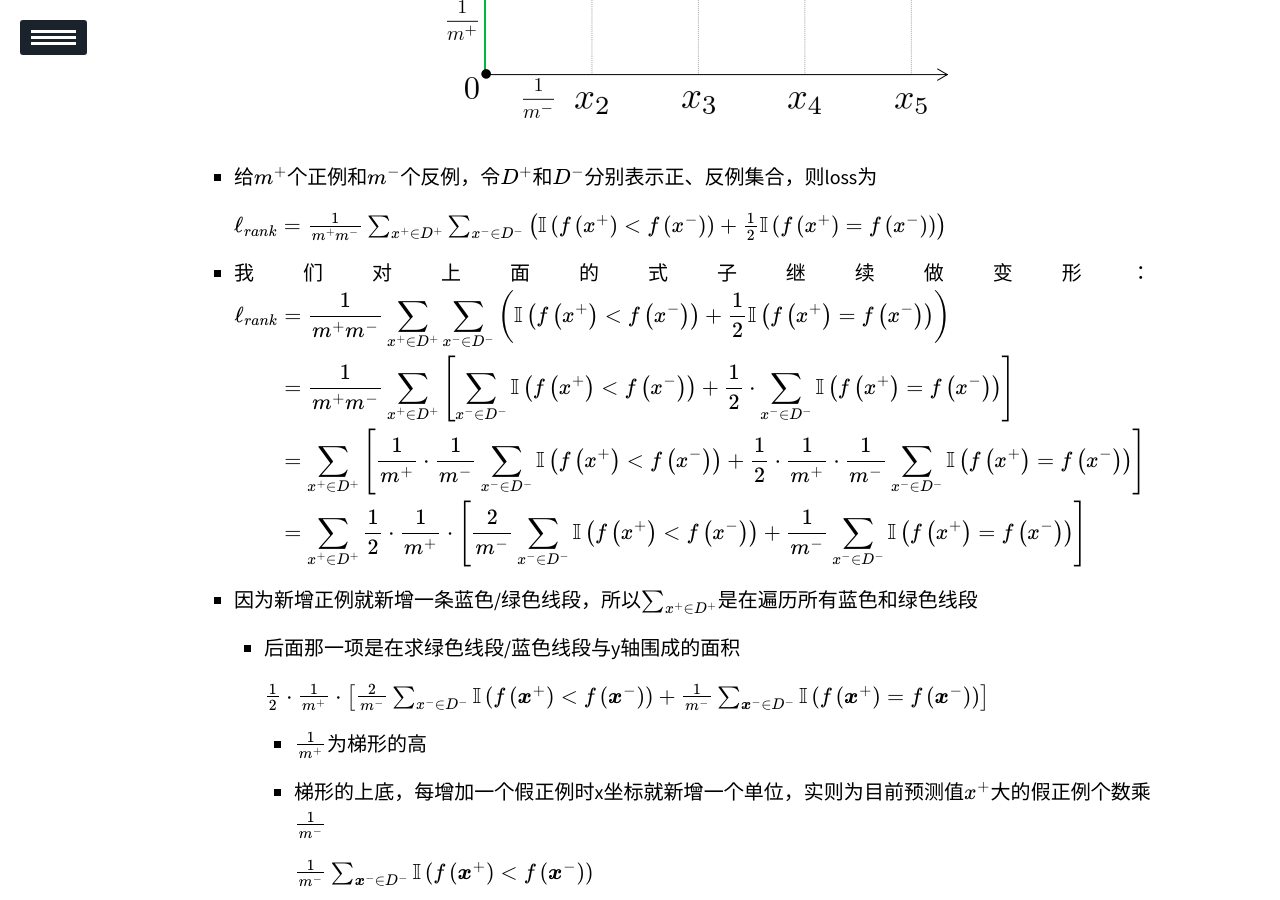
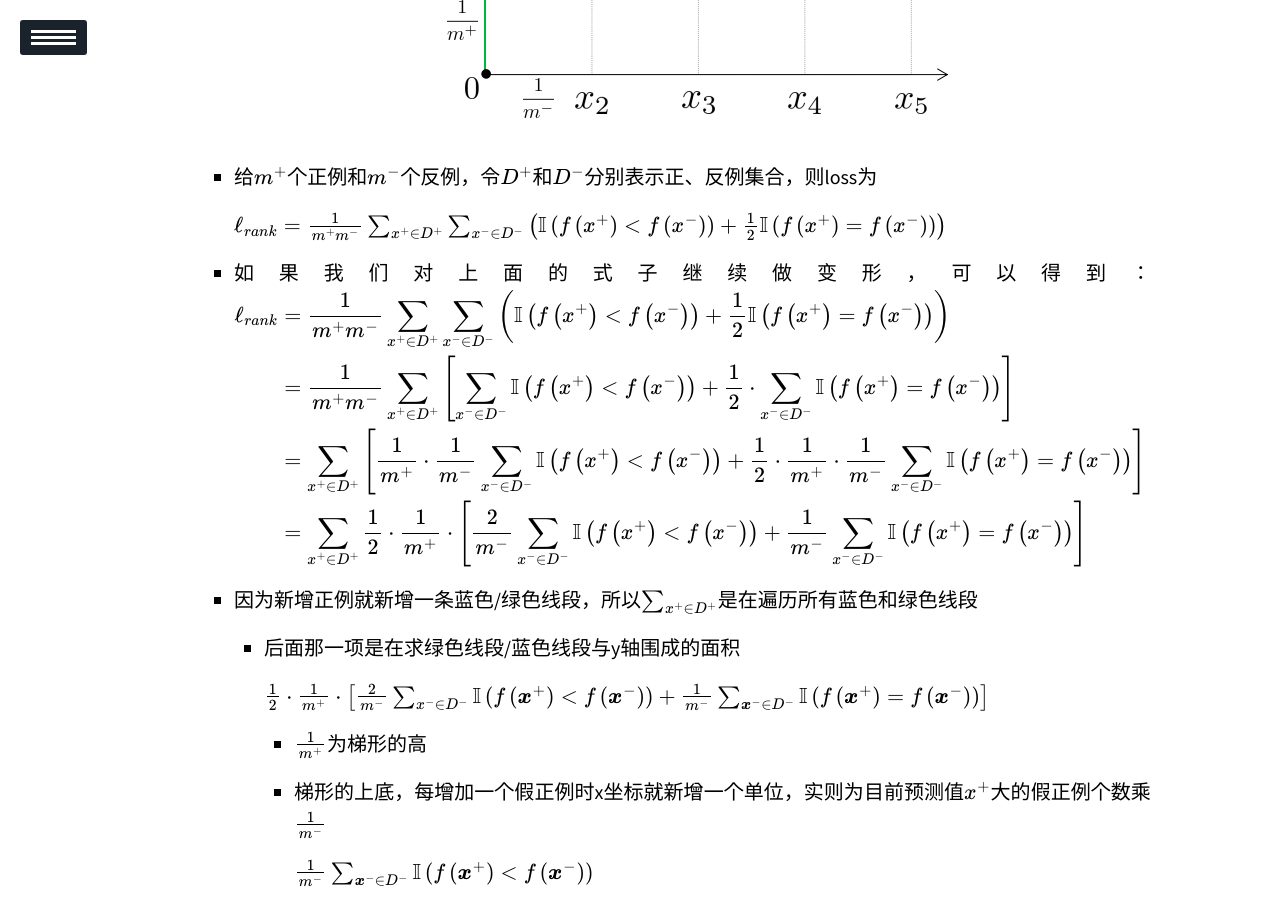
Before and after one commit to WangXiCindy/wangxicindy.github.io, a Jekyll site: the page built from _posts/2020-9-26-机器学习笔记.md, in a window 1280 px wide and 900 px high, scrolled down 12096 px. Built offline with Jekyll 4.4.1, drawn with Linux system fonts in a browser that asks for light colours; our own code applies the rules of GitHub Pages for plain Markdown files; formulas are drawn with MathJax 3; a script that is not in the unit is left out.

Commit message:
Update 2020-9-26-机器学习笔记.md

```diff
--- a/_posts/2020-9-26-机器学习笔记.md
+++ b/_posts/2020-9-26-机器学习笔记.md
@@ -395,7 +395,7 @@
 
         $\ell _ {r a n k}=\frac{1}{m^{+} m^{-}} \sum _ {x^{+} \in D^{+}} \sum _ {x^{-} \in D^{-}}\left(\mathbb{I}\left(f\left(x^{+}\right)<f\left(x^{-}\right)\right)+\frac{1}{2} \mathbb{I}\left(f\left(x^{+}\right)=f\left(x^{-}\right)\right)\right)$
 
-      - 我们对上面的式子继续做变形：$$\begin{aligned} \ell _ {rank} &=\frac{1}{m^{+} m^{-}} \sum _ {x^{+} \in D^{+}} \sum _ {x^{-} \in D^{-}}\left(\mathbb{I}\left(f\left(x^{+}\right)<f\left(x^{-}\right)\right)+\frac{1}{2} \mathbb{I}\left(f\left(x^{+}\right)=f\left(x^{-}\right)\right)\right)  \\  &=\frac{1}{m^{+} m^{-}} \sum _ {x^{+} \in D^{+}}\left[\sum _ {x^{-} \in D^{-}} \mathbb{I}\left(f\left(x^{+}\right)<f\left(x^{-}\right)\right)+\frac{1}{2} \cdot \sum _ {x^{-} \in D^{-}} \mathbb{I}\left(f\left(x^{+}\right)=f\left(x^{-}\right)\right)\right]  \\ &=\sum _ {x^{+} \in D^{+}}\left[\frac{1}{m^{+}} \cdot \frac{1}{m^{-}} \sum _ {x^{-} \in D^{-}} \mathbb{I}\left(f\left(x^{+}\right)<f\left(x^{-}\right)\right)+\frac{1}{2} \cdot \frac{1}{m^{+}} \cdot \frac{1}{m^{-}} \sum _ {x^{-} \in D^{-}} \mathbb{I}\left(f\left(x^{+}\right)=f\left(x^{-}\right)\right)\right]  \\ &=\sum _ {x^{+} \in D^{+}} \frac{1}{2} \cdot \frac{1}{m^{+}} \cdot\left[\frac{2}{m^{-}} \sum _ {x^{-} \in D^{-}} \mathbb{I}\left(f\left(x^{+}\right)<f\left(x^{-}\right)\right)+\frac{1}{m^{-}} \sum _ {x^{-} \in D^{-}} \mathbb{I}\left(f\left(x^{+}\right)=f\left(x^{-}\right)\right)\right]
+      - 如果我们对上面的式子继续做变形，可以得到：$$\begin{aligned} \ell _ {rank} &=\frac{1}{m^{+} m^{-}} \sum _ {x^{+} \in D^{+}} \sum _ {x^{-} \in D^{-}}\left(\mathbb{I}\left(f\left(x^{+}\right)<f\left(x^{-}\right)\right)+\frac{1}{2} \mathbb{I}\left(f\left(x^{+}\right)=f\left(x^{-}\right)\right)\right)  \\  &=\frac{1}{m^{+} m^{-}} \sum _ {x^{+} \in D^{+}}\left[\sum _ {x^{-} \in D^{-}} \mathbb{I}\left(f\left(x^{+}\right)<f\left(x^{-}\right)\right)+\frac{1}{2} \cdot \sum _ {x^{-} \in D^{-}} \mathbb{I}\left(f\left(x^{+}\right)=f\left(x^{-}\right)\right)\right]  \\ &=\sum _ {x^{+} \in D^{+}}\left[\frac{1}{m^{+}} \cdot \frac{1}{m^{-}} \sum _ {x^{-} \in D^{-}} \mathbb{I}\left(f\left(x^{+}\right)<f\left(x^{-}\right)\right)+\frac{1}{2} \cdot \frac{1}{m^{+}} \cdot \frac{1}{m^{-}} \sum _ {x^{-} \in D^{-}} \mathbb{I}\left(f\left(x^{+}\right)=f\left(x^{-}\right)\right)\right]  \\ &=\sum _ {x^{+} \in D^{+}} \frac{1}{2} \cdot \frac{1}{m^{+}} \cdot\left[\frac{2}{m^{-}} \sum _ {x^{-} \in D^{-}} \mathbb{I}\left(f\left(x^{+}\right)<f\left(x^{-}\right)\right)+\frac{1}{m^{-}} \sum _ {x^{-} \in D^{-}} \mathbb{I}\left(f\left(x^{+}\right)=f\left(x^{-}\right)\right)\right]
       \end{aligned}$$
 
       - 因为新增正例就新增一条蓝色/绿色线段，所以$\sum _ {x^{+} \in D^{+}}$是在遍历所有蓝色和绿色线段
```
